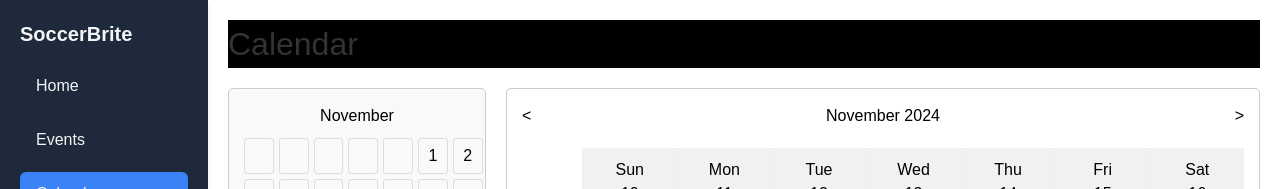
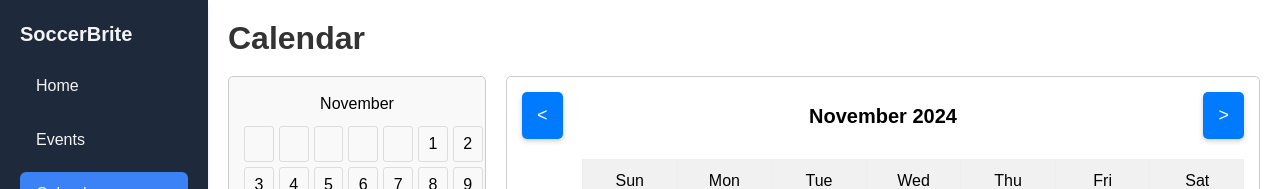
Before and after one commit to meftahul1/soccerbrite, a Next.js app in the folder client/: page /calendar in a window 1280 px wide. Shown: the top 189 px of the page. Built offline with nearby package versions, Linux system fonts and the light colour scheme; no server answers.

Commit message:
calendar css styling changes

```diff
--- a/client/app/calendar/calendar.css
+++ b/client/app/calendar/calendar.css
@@ -13,6 +13,7 @@ body {
     justify-content: space-between;
     align-items: center;
     margin-bottom: 20px;
+    background-color: white;
   }
 
   .header h1 {
@@ -141,6 +142,34 @@ body {
     justify-content: space-between;
     align-items: center;
     margin-bottom: 20px;
+    font-size: 20px;
+  }
+
+  .calendar-header button {
+    background-color: #007bff;
+    color: white;
+    border: none;
+    border-radius: 5px;
+    padding: 10px 15px;
+    font-size: 18px;
+    cursor: pointer;
+    transition: background-color 0.3s, transform 0.2s;
+    box-shadow: 0 2px 5px rgba(0, 0, 0, 0.2);
+  }
+
+  .calendar-header button:hover {
+    background-color: #0056b3;
+    transform: scale(1.05);
+  }
+
+  .calendar-header button:active {
+    background-color: #004095;
+    transform: scale(0.95);
+  }
+
+  .calendar-header h2 {
+    margin: 0;
+    font-weight: 600;
   }
 
   .calendar-week-view {
@@ -152,7 +181,7 @@ body {
     display: flex;
     flex-direction: column;
     align-items: center;
-    margin-top: 57px;
+    margin-top: 69px;
     margin-right: 10px;
   }
 
--- a/client/app/calendar/page.jsx
+++ b/client/app/calendar/page.jsx
@@ -119,7 +119,7 @@ const Calendar = () => {
 
       <main className="main-content">
         <div className="header">
-          <h1>Calendar</h1>
+          <h1 className="text-3xl font-bold text-gray-900">Calendar</h1>
         </div>
         <div className="calendar-section">
           <div className="calendar-left">
```
Also changed, not shown: 1 other file (tests, documents, lock files or other folders).
